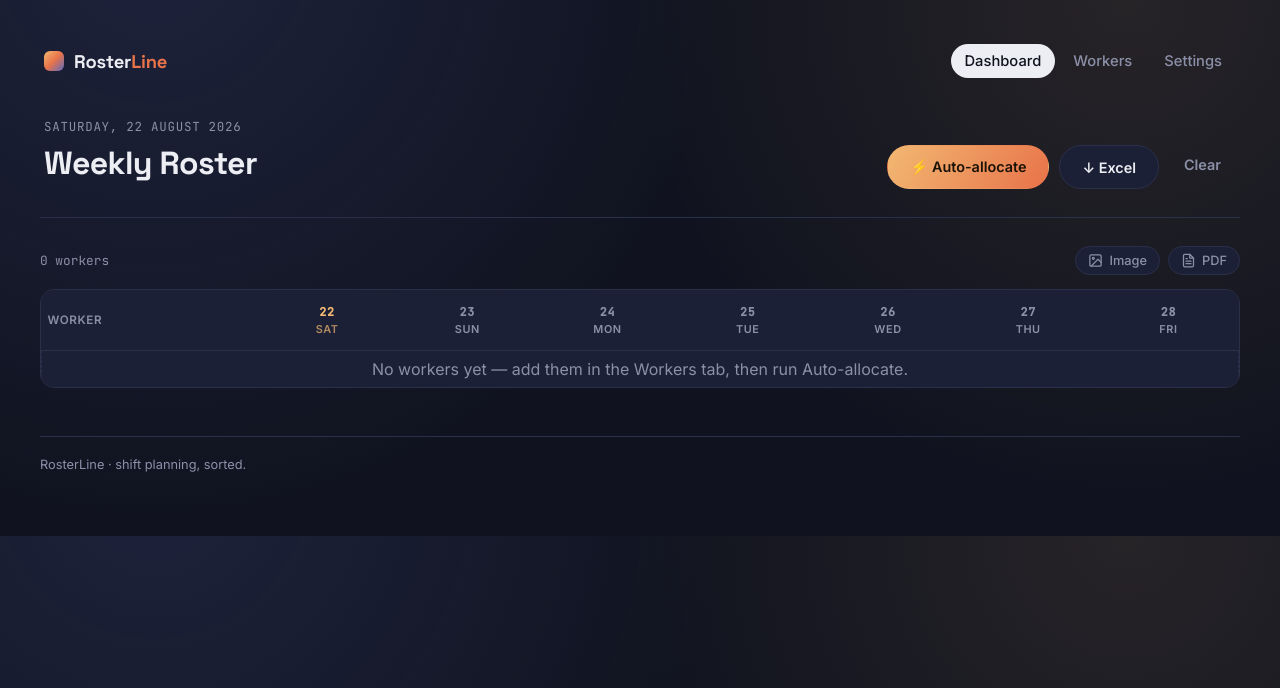
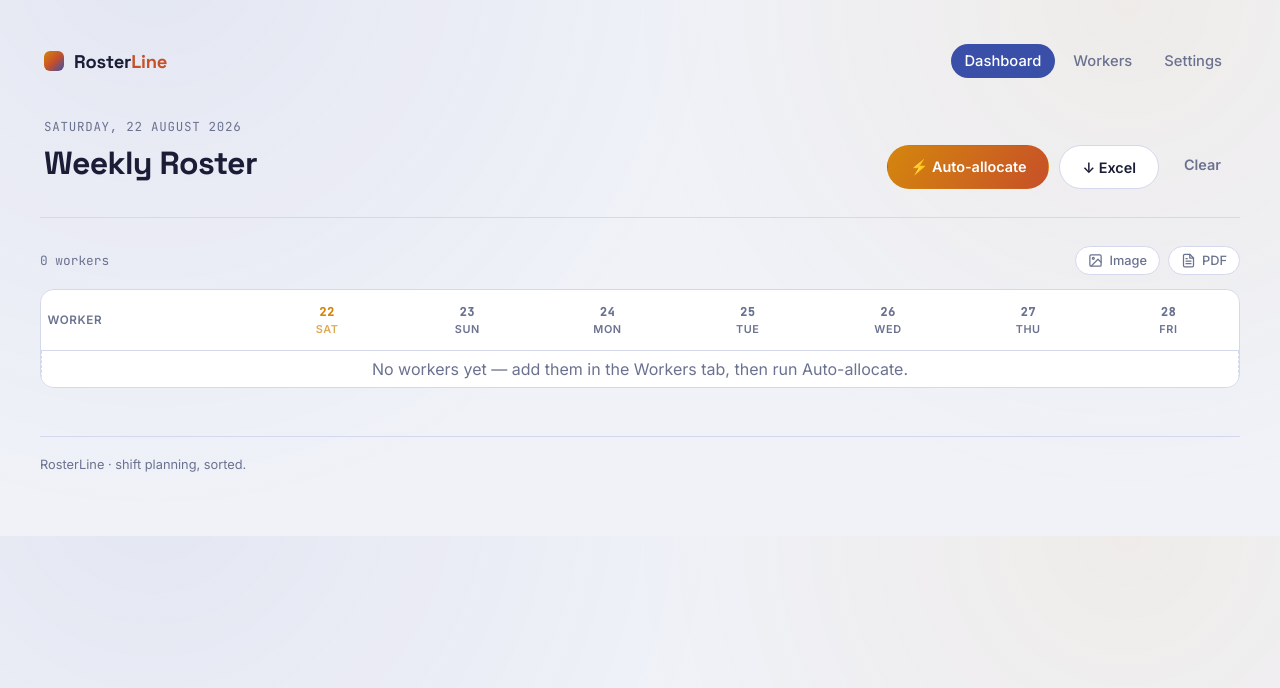
Before and after one commit to sheu-1/shift, a Flask app: page / in a window 1280 px wide. Shown: the top 688 px of the page. Run offline with Flask 3, Linux system fonts and the light colour scheme.

Commit message:
style: complete light theme overhaul

```diff
--- a/static/css/style.css
+++ b/static/css/style.css
@@ -1,17 +1,19 @@
 :root {
-  --bg: #10131f;
-  --surface: #1b2036;
-  --surface-2: #232a47;
-  --border: #2b304a;
-  --text: #edeef3;
-  --text-muted: #8b90a8;
-
-  --am: #f2b872;
-  --am-soft: #f2b87226;
-  --swing: #e8734a;
-  --swing-soft: #e8734a26;
-  --pm: #5c6bc0;
-  --pm-soft: #5c6bc026;
+  --bg: #f0f2f8;
+  --surface: #ffffff;
+  --surface-2: #eaecf5;
+  --border: #d4d8ec;
+  --text: #1a1d35;
+  --text-muted: #6b7290;
+
+  --am: #d4860e;
+  --am-soft: #fdf0da;
+  --swing: #c75028;
+  --swing-soft: #fde8e0;
+  --pm: #3a4fa8;
+  --pm-soft: #e0e4f8;
+
+  --primary: #3a4fa8;
 
   --radius: 14px;
   --radius-sm: 9px;
@@ -29,8 +31,8 @@ body {
   margin: 0;
   background: var(--bg);
   background-image:
-    radial-gradient(circle at 12% -10%, rgba(92, 107, 192, 0.18), transparent 45%),
-    radial-gradient(circle at 88% 0%, rgba(242, 184, 114, 0.10), transparent 40%);
+    radial-gradient(circle at 12% -10%, rgba(58, 79, 168, 0.07), transparent 45%),
+    radial-gradient(circle at 88% 0%, rgba(212, 134, 14, 0.06), transparent 40%);
   color: var(--text);
   font-family: var(--font-body);
   -webkit-font-smoothing: antialiased;
@@ -99,8 +101,8 @@ body {
 }
 
 .nav a.active {
-  color: var(--bg);
-  background: var(--text);
+  color: #ffffff;
+  background: var(--primary);
 }
 
 /* ---------- flash messages ---------- */
@@ -207,7 +209,7 @@ body {
 
 .btn-primary {
   background: linear-gradient(120deg, var(--am), var(--swing));
-  color: #1b1206;
+  color: #ffffff;
 }
 
 .btn-primary:hover {
```
Also changed, not shown: other parts of static/css/style.css (+28 -27 lines).
